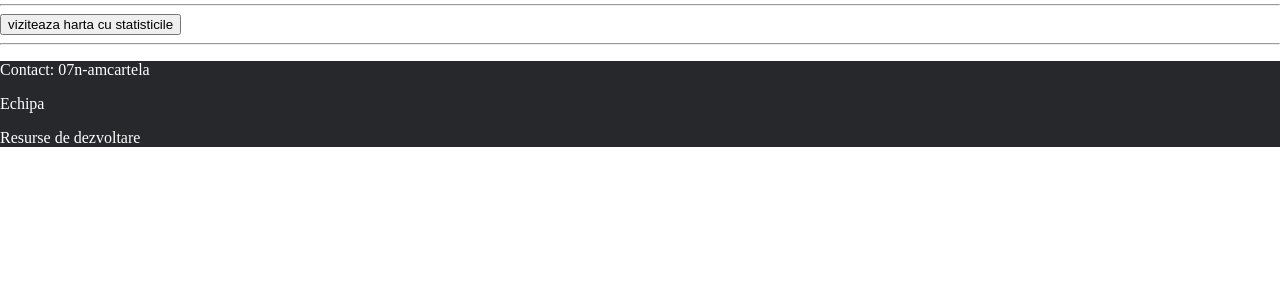
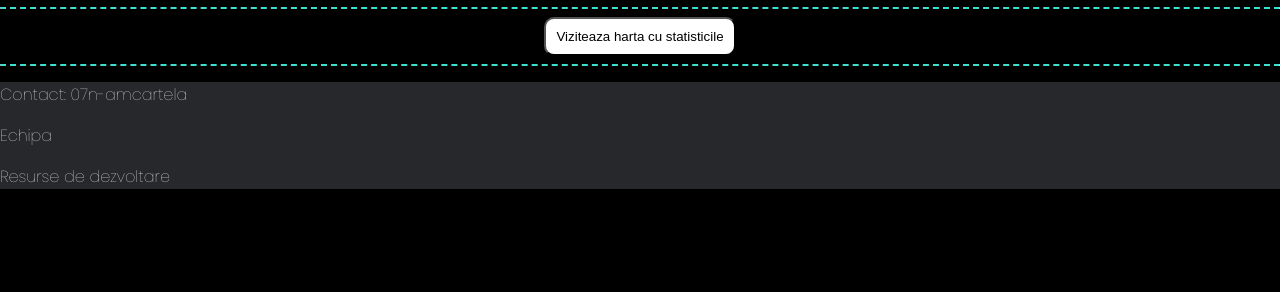
Before and after one commit to MoraruGeorge32/ProiectTW, a PHP site: page /home.html in a window 1280 px wide. Shown: the part 508-800 px from the top of the page. Run offline with PHP 8.4, Linux system fonts and the light colour scheme.

Commit message:
Added some styling for horizontal rule + added Poppins font

```diff
--- a/homePage/home.html
+++ b/homePage/home.html
@@ -11,17 +11,18 @@
 
 <body>
     <header class="navbar" >
-           <a href="./home.html"> <img src="img/tobias-roder-x60YFtdOsGU-unsplash.jpg" alt="redirect..."> </a>
+           <a href="./home.html"> <img src="../img/tobias-roder-x60YFtdOsGU-unsplash.jpg" alt="redirect..."> </a>
     </header>
     <main>
             <div class="welcome"> <!-- Div pentru partea estetica de introducere -->
-                <p>Terrorism Web Visualizer</p>
-                <p>Logo</p>
-                <p align="center">We serve in shadows for you to stay in light</p>
+                <div class="textCenter">
+                    <p class="titled">Terrorism Web Visualizer</p>
+                    <p class="motto">We serve in shadows for you to stay in light</p>
+                </div>
             </div>
             <hr>
             <div class="redirectMap">
-                <a href="../mapPage/map.html" target="_blank"><button type="button" > viziteaza harta cu statisticile </button></a>
+                <a href="../mapPage/map.html" target="_blank"><button type="button" > Viziteaza harta cu statisticile </button></a>
             </div>
             <hr>
             <div class="about">
@@ -30,7 +31,7 @@
                 	fiecare intr-un div al sau-->
             <div>
     </main>
-    <footer>
+    <footer class="footer">
             <p>Contact: 07n-amcartela</p>
             <p>Echipa</p>
             <p>Resurse de dezvoltare</p>
--- a/homePage/style.css
+++ b/homePage/style.css
@@ -1,10 +1,21 @@
-body{
-    margin: 0px 0px 0px 0px;
+@import url('https://fonts.googleapis.com/css2?family=Poppins:wght@100&display=swap');
+
+html{
+    width:100%;
+    min-height:100%;
 }
 
-@font-face{
-    font-family: FontCool;
-    src:;
+body{
+    width:100%;
+    height:100%;
+    margin: 0px 0px 0px 0px;
+    font-family: 'Poppins';
+    background-color: black;
+}
+
+hr {
+    border-top: 2.5px dashed turquoise;
+    border-bottom: none;
 }
 
 header{
@@ -37,13 +48,48 @@ footer p{
 }
 
 .welcome{
-    background-image: url(./img/clem-onojeghuo-HaBItKkn3XM-unsplash.jpg);
+    background-image: url(../img/clem-onojeghuo-HaBItKkn3XM-unsplash.jpg);
     background-size: cover 600px;
     background-repeat: no-repeat;
     width: 100%;
+    color: white;
     height: 400px;
+    position: relative;
     display: flex;
     align-items: center;
     flex-direction: column;
-    justify-content: space-between;
+
 }
+.textCenter{
+    position: absolute;
+    top: 50%;
+    left: 50%;
+    transform: translate(-50%,-50%); /* centrez textul din div-ul "Welcome" */
+    text-align:center;
+}
+
+.titled{
+    font-size: 50px;
+    margin: 0px 0px 0px 0px;
+}
+
+.motto{
+    font-size: 20px;
+    margin: 0px 0px 0px 0px;
+}
+
+.redirectMap{
+    display:flex;
+    justify-content: center;
+}
+.redirectMap button {
+    background-color: white;
+    color: black;
+    text-align: center;
+    border-radius: 10px;
+    padding: 10px 10px;
+}
+
+.footer{
+    bottom:0;
+}
```
